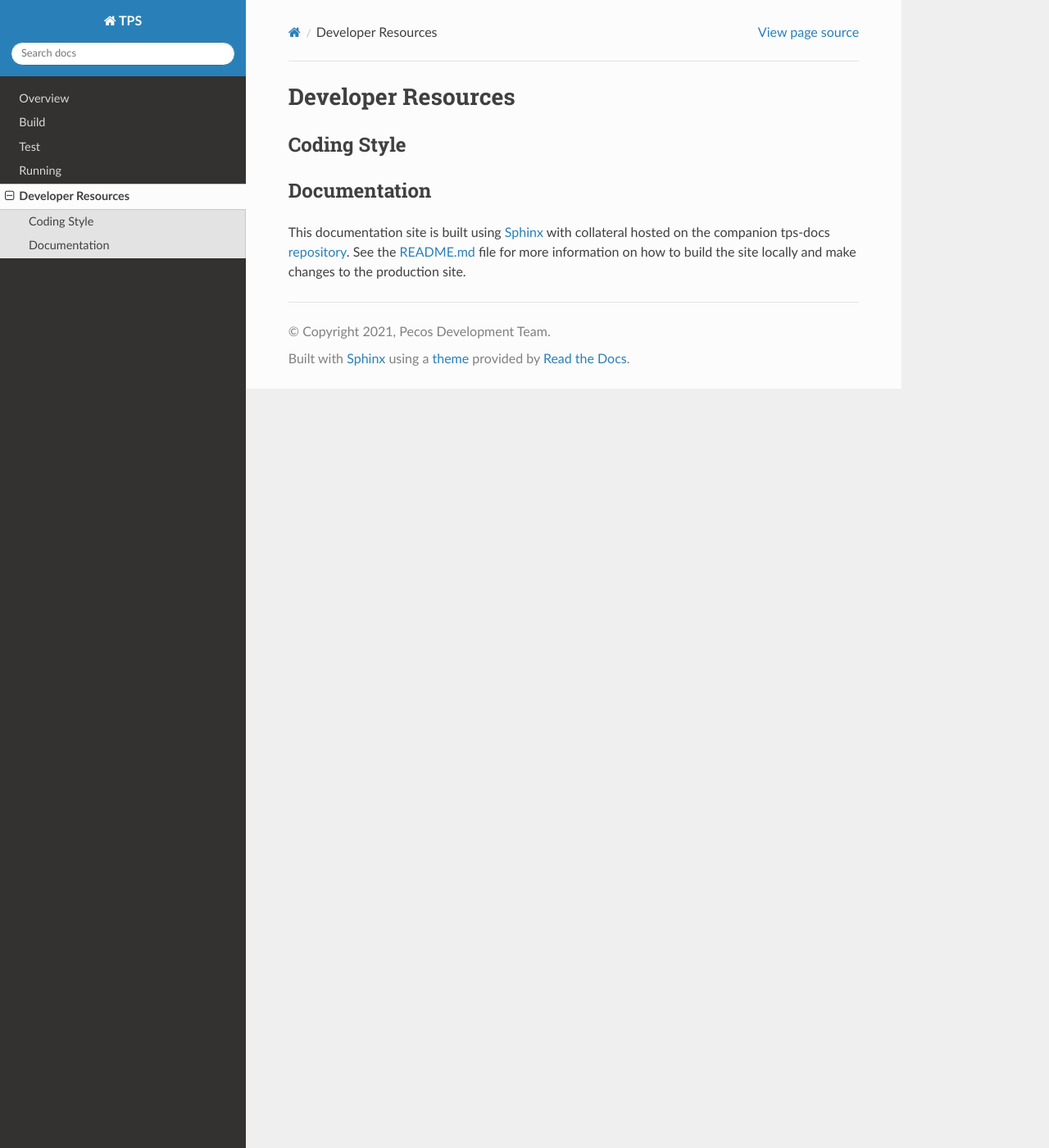
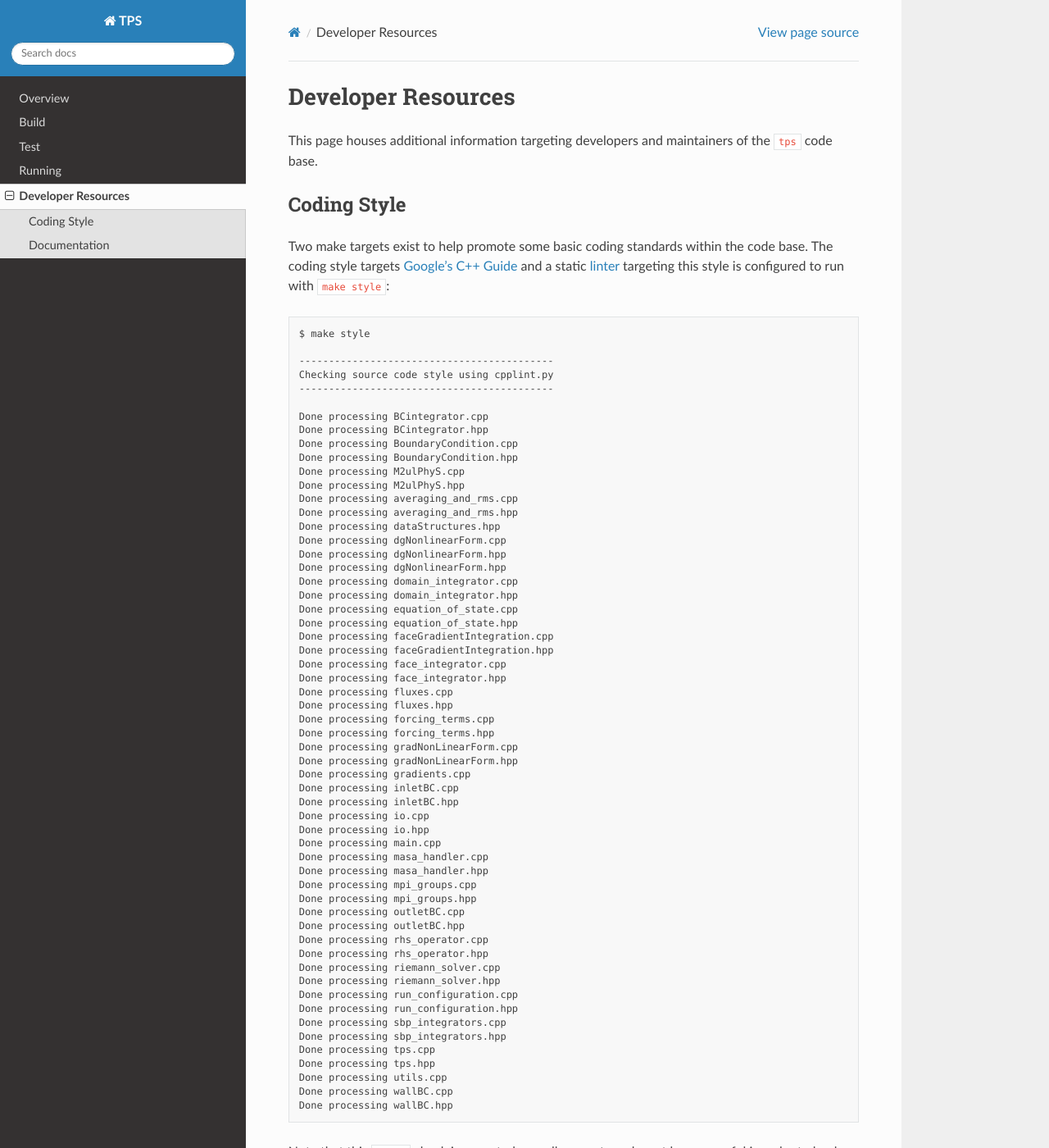
Before and after one commit to pecos/tps-docs, a Sphinx documentation site: the page built from docs/source/developer.rst, in a window 1280 px wide and 1400 px high. Shown: the whole window at 82% size. Built offline with Sphinx 7.4.7 and the Read the Docs theme 2.0.0, drawn with Linux system fonts in a browser that asks for light colours; some of the changed text lies outside the part shown.

Commit message:
add info on style checker

```diff
--- a/docs/source/developer.rst
+++ b/docs/source/developer.rst
@@ -1,9 +1,122 @@
 Developer Resources
 ===================
+
+This page houses additional information targeting developers and maintainers of
+the ``tps`` code base.
 
 Coding Style
 ************
 
+Two make targets exist to help promote some basic coding standards within the
+code base. The coding style targets `Google's C++ Guide
+<https://google.github.io/styleguide/cppguide.html>`_ and a static `linter <https://github.com/cpplint/cpplint>`_
+targeting this style is configured to run with ``make style``::
+
+  $ make style
+
+  -------------------------------------------
+  Checking source code style using cpplint.py
+  -------------------------------------------
+
+  Done processing BCintegrator.cpp
+  Done processing BCintegrator.hpp
+  Done processing BoundaryCondition.cpp
+  Done processing BoundaryCondition.hpp
+  Done processing M2ulPhyS.cpp
+  Done processing M2ulPhyS.hpp
+  Done processing averaging_and_rms.cpp
+  Done processing averaging_and_rms.hpp
+  Done processing dataStructures.hpp
+  Done processing dgNonlinearForm.cpp
+  Done processing dgNonlinearForm.hpp
+  Done processing dgNonlinearForm.hpp
+  Done processing domain_integrator.cpp
+  Done processing domain_integrator.hpp
+  Done processing equation_of_state.cpp
+  Done processing equation_of_state.hpp
+  Done processing faceGradientIntegration.cpp
+  Done processing faceGradientIntegration.hpp
+  Done processing face_integrator.cpp
+  Done processing face_integrator.hpp
+  Done processing fluxes.cpp
+  Done processing fluxes.hpp
+  Done processing forcing_terms.cpp
+  Done processing forcing_terms.hpp
+  Done processing gradNonLinearForm.cpp
+  Done processing gradNonLinearForm.hpp
+  Done processing gradients.cpp
+  Done processing inletBC.cpp
+  Done processing inletBC.hpp
+  Done processing io.cpp
+  Done processing io.hpp
+  Done processing main.cpp
+  Done processing masa_handler.cpp
+  Done processing masa_handler.hpp
+  Done processing mpi_groups.cpp
+  Done processing mpi_groups.hpp
+  Done processing outletBC.cpp
+  Done processing outletBC.hpp
+  Done processing rhs_operator.cpp
+  Done processing rhs_operator.hpp
+  Done processing riemann_solver.cpp
+  Done processing riemann_solver.hpp
+  Done processing run_configuration.cpp
+  Done processing run_configuration.hpp
+  Done processing sbp_integrators.cpp
+  Done processing sbp_integrators.hpp
+  Done processing tps.cpp
+  Done processing tps.hpp
+  Done processing utils.cpp
+  Done processing wallBC.cpp
+  Done processing wallBC.hpp
+
+Note that this ``style`` check is executed on pull requests and must be
+successful in order to land changes on the main branch.  Developers are
+encouraged to run locally and everything required to perform this check is
+included directly within the git repository.  If issues are detected, details
+on the style exception will be displayed and you can fix by hand, or
+alternatively, use an additional ``enforcestyle`` target to automatically fix
+the majority of issues.  The ``enforcestyle`` check uses the `clang-format
+<https://clang.llvm.org/docs/ClangFormat.html>`_ tool which must be installed
+locally prior to running (this tool is part of a standard *clang* installation
+and should be available within any standard Linux distro)::
+
+  $ make enforcestyle
+
+  ------------------------------------------------------
+  Applying source code style updates using clang-format
+  ------------------------------------------------------
+
+  clang-format -i averaging_and_rms.hpp equation_of_state.hpp forcing_terms.hpp
+  mpi_groups.hpp run_configuration.hpp BCintegrator.hpp
+  faceGradientIntegration.hpp inletBC.hpp outletBC.hpp sbp_integrators.hpp
+  BoundaryCondition.hpp face_integrator.hpp M2ulPhyS.hpp rhs_operator.hpp
+  wallBC.hpp domain_integrator.hpp fluxes.hpp masa_handler.hpp
+  riemann_solver.hpp dgNonlinearForm.hpp gradNonLinearForm.hpp
+  dataStructures.hpp io.hpp tps.hpp averaging_and_rms.cpp
+  faceGradientIntegration.cpp M2ulPhyS.cpp rhs_operator.cpp wallBC.cpp
+  BCintegrator.cpp face_integrator.cpp riemann_solver.cpp BoundaryCondition.cpp
+  fluxes.cpp masa_handler.cpp run_configuration.cpp domain_integrator.cpp
+  forcing_terms.cpp mpi_groups.cpp sbp_integrators.cpp equation_of_state.cpp
+  inletBC.cpp outletBC.cpp utils.cpp io.cpp dgNonlinearForm.cpp
+  dgNonlinearForm.hpp gradients.cpp gradNonLinearForm.cpp tps.cpp main.cpp
+
+Known Gotcha: The MFEM provided GPU macros (e.g. ``MFEM_FORALL_2D`` and
+``MFEM_FOREACH_THREAD``) can cause
+``clang-format`` to introduce odd indents in loops using these
+macros. Consequently, consider disabling the formatter in regions using these
+macros by embedding comments as follows:
+
+.. code-block:: C++
+
+   // clang-format off
+   MFEM_FORALL_2D(n, dof, num_equation, 1, 1, {
+     MFEM_FOREACH_THREAD(eq, x, num_equation) {
+       ...
+
+     }  // end MFEM_FOREACH_THREAD
+   });  // end MFEM_FORALL_2D
+   // clang-format on
 
 
 Documentation
```
